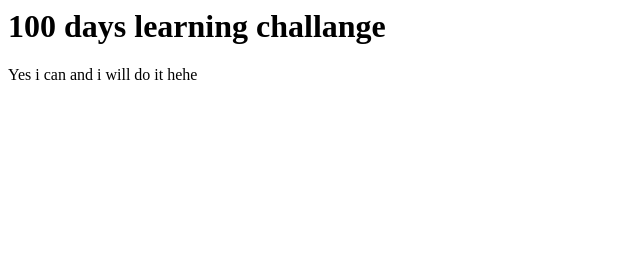
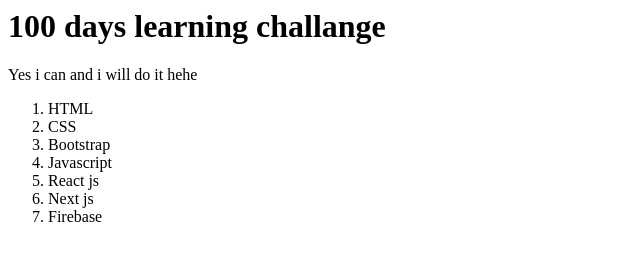
Before and after one commit to KathpaliaChirag/AmazonClone, a plain HTML site: page index.html in a window 1280 px wide. Shown: the whole page, without its empty margins (0-640 px from the left). Drawn offline with Linux system fonts and the light colour scheme.

Commit message:
Update index.html

```diff
--- a/index.html
+++ b/index.html
@@ -9,5 +9,15 @@
         <!-- h1 to h6 6 heading tags -->
         <h1> 100 days learning challange </h1>
         <p>Yes i can and i will do it hehe</p>
+        <ol>
+            <li>HTML</li>
+            <li>CSS</li>
+            <li>Bootstrap</li>
+            <li>Javascript</li>
+            <li>React js</li>
+            <li>Next js</li>
+            <li> Firebase </li>
+        </ol>
+        <!-- ol means ordered list, ul means unordered list-->
     </body>
 </html>
```
